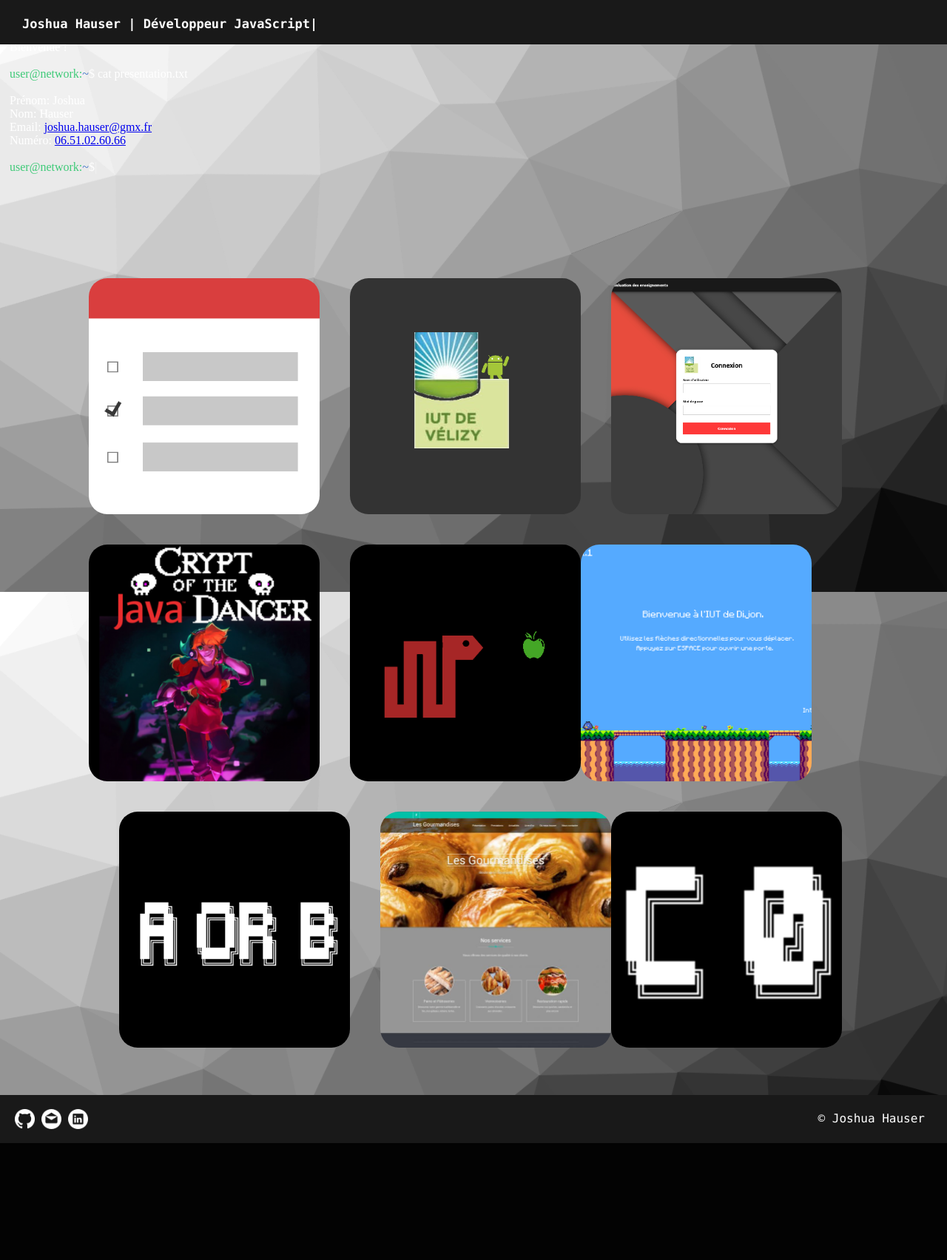
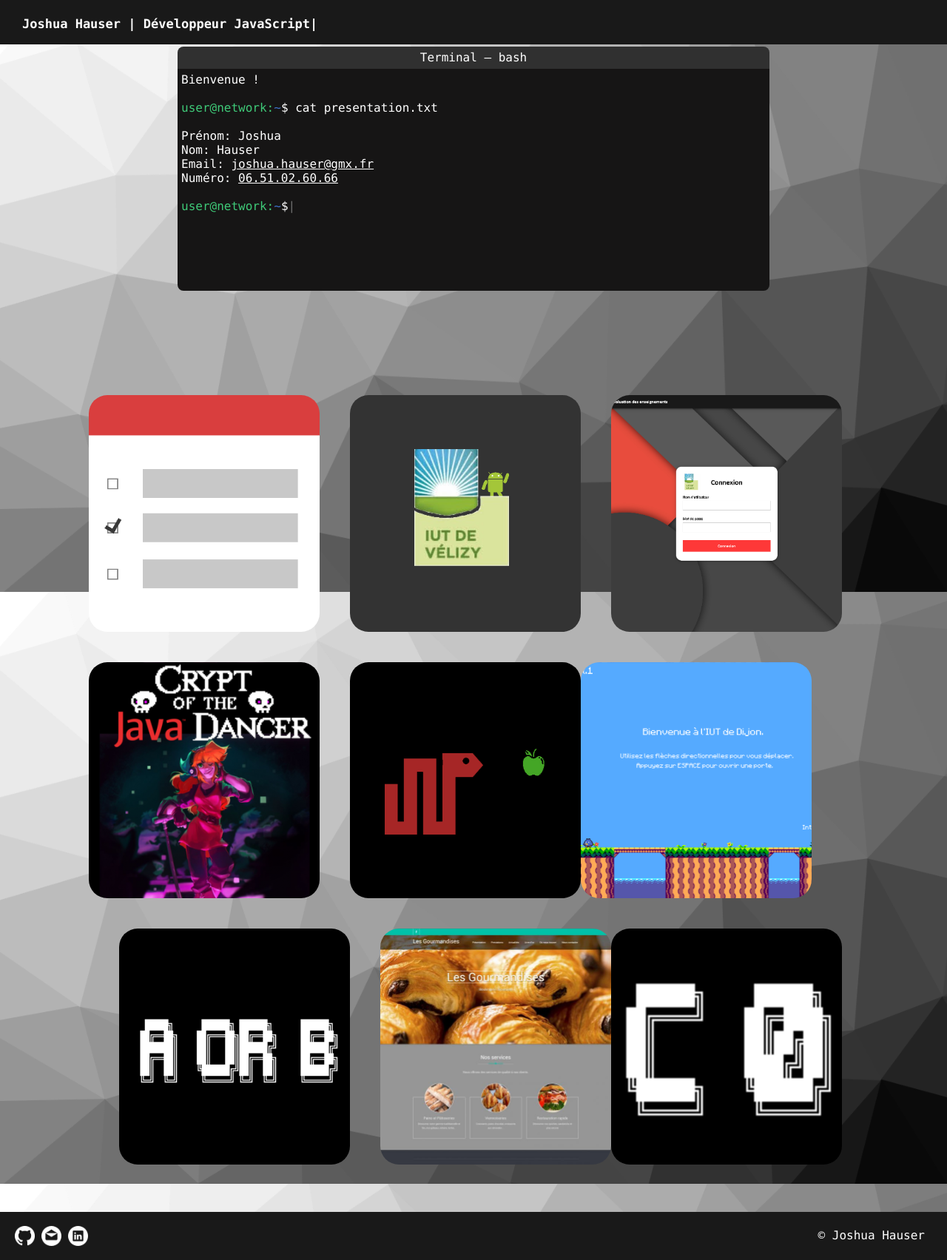
Before and after one commit to joshhauser/joshhauser.github.io, a PHP site: page / in a window 1280 px wide. Shown: the whole page at 74% size. Before the commit the page ends 1545 px from the top, so only its background shows below. Run offline with PHP 8.4, Linux system fonts and the light colour scheme.

Commit message:
tried something

```diff
--- a/css/terminal.css
+++ b/css/terminal.css
@@ -1,4 +1,4 @@
-/* html{
+html{
   scrollbar-color: rgb(44, 44, 44) rgb(128, 128, 128);
   scrollbar-width: thin;
 }
@@ -8,6 +8,7 @@ html::-webkit-scrollbar {
   scrollbar-width: thin;
 }
 
+/* TERMINAL */
 #terminal{
   margin-top: 5%
 }
@@ -40,7 +41,7 @@ html::-webkit-scrollbar {
     margin: 0 auto;
 }
 
-
+/* RESPONSIVE */
 @media (max-width: 1000px){
   #terminalBody, #terminalHeader{
     margin: 0 auto;
@@ -55,4 +56,4 @@ html::-webkit-scrollbar {
   #terminal, #terminalBody, #terminalHeader{
     display: none;
   }
-} */
+}
--- a/index.html
+++ b/index.html
@@ -10,8 +10,8 @@
 
 		<link rel="icon" href="imgs/icons/icon.png"/>
     <link rel="stylesheet" href="css/homestyle.css"/>
-<!--     <link rel="stylesheet" href="css/terminal.css">
- -->    <script src="scripts/jquery-3.4.1.js"></script>
+    <link rel="stylesheet" href="css/terminal.css">
+    <script src="scripts/jquery-3.4.1.js"></script>
     <script src="https://cdn.jsdelivr.net/npm/typed.js@2.0.9"></script>
     <script src="scripts/typerForTeminal.js"></script>
   </head>
```
